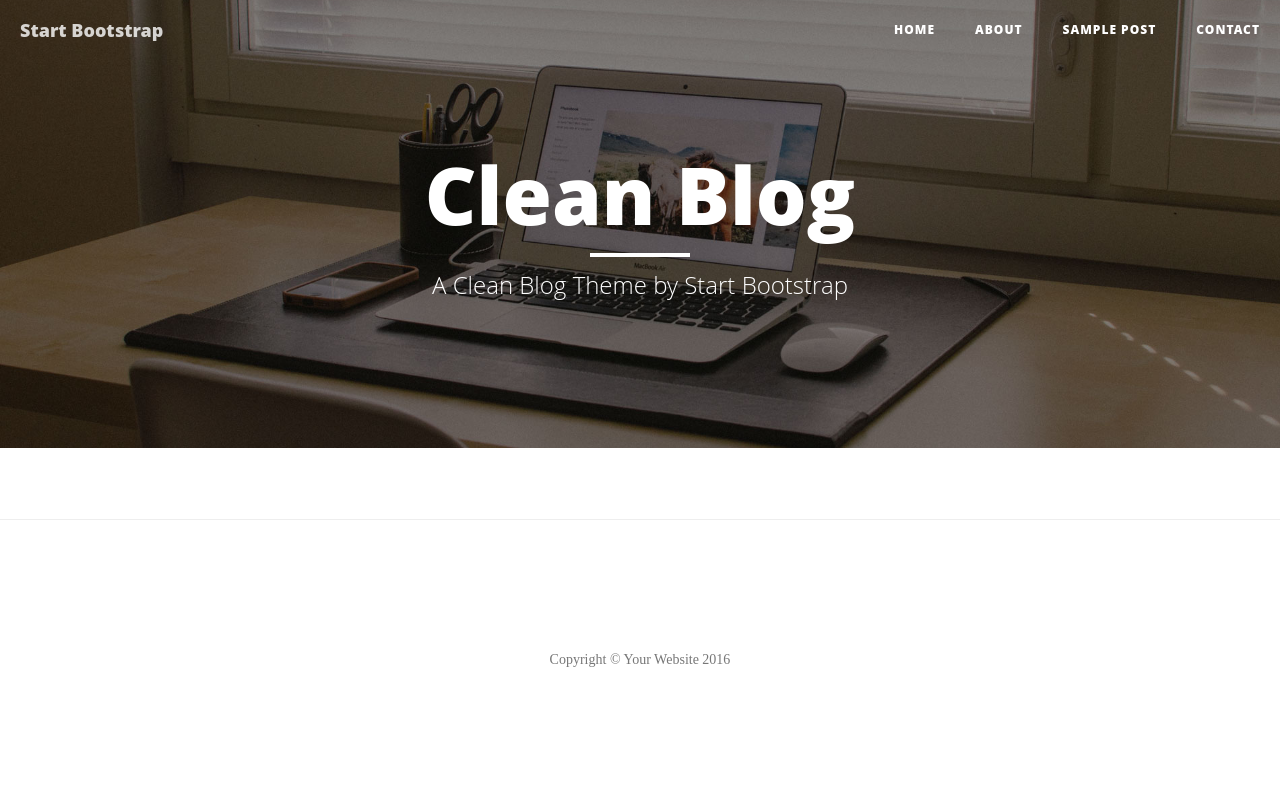
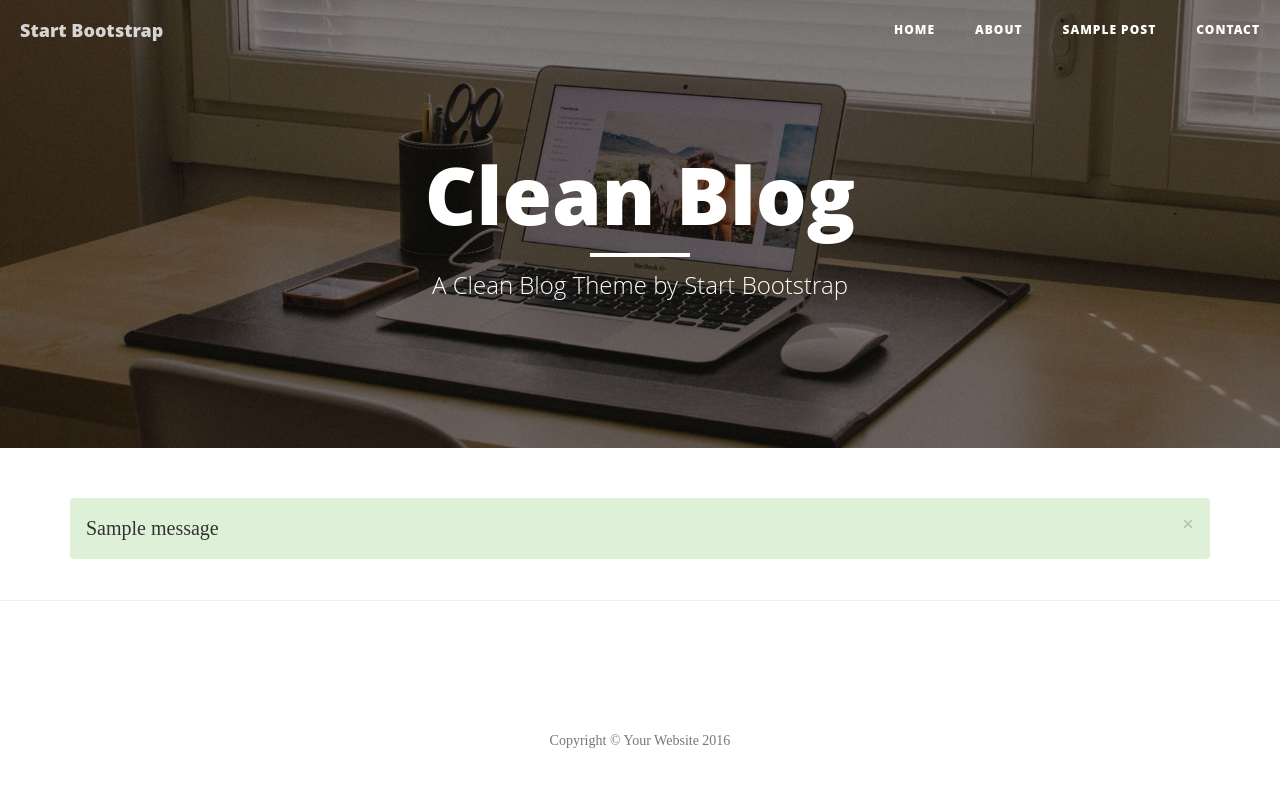
Before and after one commit to Ryota-KM/microblog, a Django app: page / in a window 1280 px wide. Shown: the top 799 px of the page. Before the commit the page ends 667 px from the top, so only its background shows below. Run offline with Django 3.2, Linux system fonts and the light colour scheme; tables that the repository leaves empty hold one stand-in row (values such as "Sample post"); one stand-in notice (Sample message) is shown; data that the repository does not hold is empty; some libraries are stand-ins or nearby versions.

Commit message:
新規作成時にメッセージを表示する処理を追加

```diff
--- a/blog/templates/base.html
+++ b/blog/templates/base.html
@@ -52,7 +52,19 @@
 
     <!-- Main Content -->
     <div class="container">
-      {% block body %} {% endblock %}
+      {% if messages %}
+      <ul class="list-unstyled">
+        {% for message in messages %}
+        <li{% if message.tags %}
+          class="bg-{% if message.tags == "error" %}danger{% else %}{{ message.tags }}{% endif %} alert {% endif %}">
+          {{ message }}
+          <button type="button" class="close" aria-label="Close" data-dismiss="alert">
+            <span aria-hidden="true">&times;</span>
+          </button>
+        </li>
+        {% endfor %}
+      </ul>
+      {% endif %} {% block body %} {% endblock %}
     </div>
 
     <hr />
--- a/blog/views.py
+++ b/blog/views.py
@@ -1,4 +1,6 @@
 from django.urls import reverse_lazy
+from django.contrib import messages
+
 from django.views.generic import ListView
 from django.views.generic import DetailView
 from django.views.generic import CreateView, UpdateView, DeleteView
@@ -25,6 +27,14 @@ class BlogCreateView(CreateView):
     success_url = reverse_lazy("index")
     template_name = "blog/blog_create_form.html"
 
+    def form_valid(self, form):
+        messages.success(self.request, "保存しました")
+        return super().form_valid(form)
+
+    def form_invalid(self, form):
+        messages.error(self.request, "失敗しました")
+        return super().form_invalid(form)
+
 
 class BlogUpdateView(UpdateView):
     model = Blog
```
